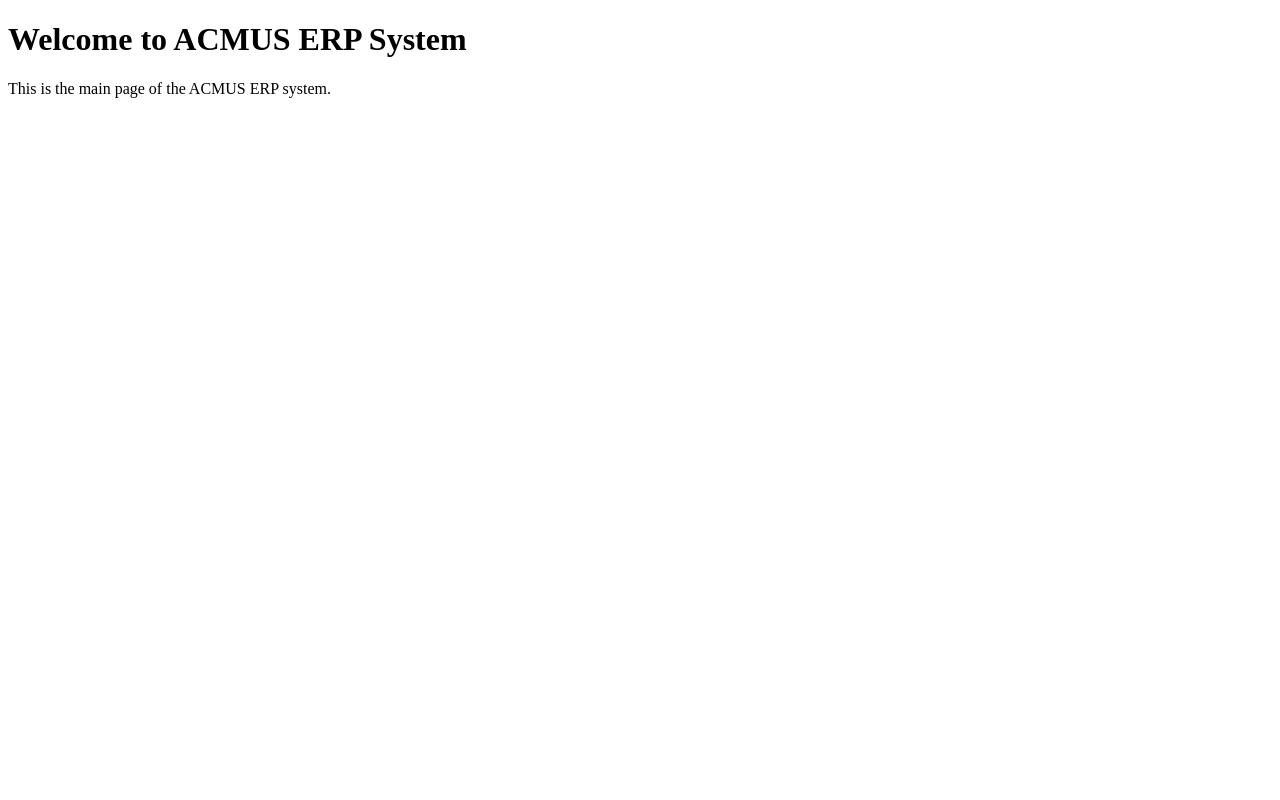
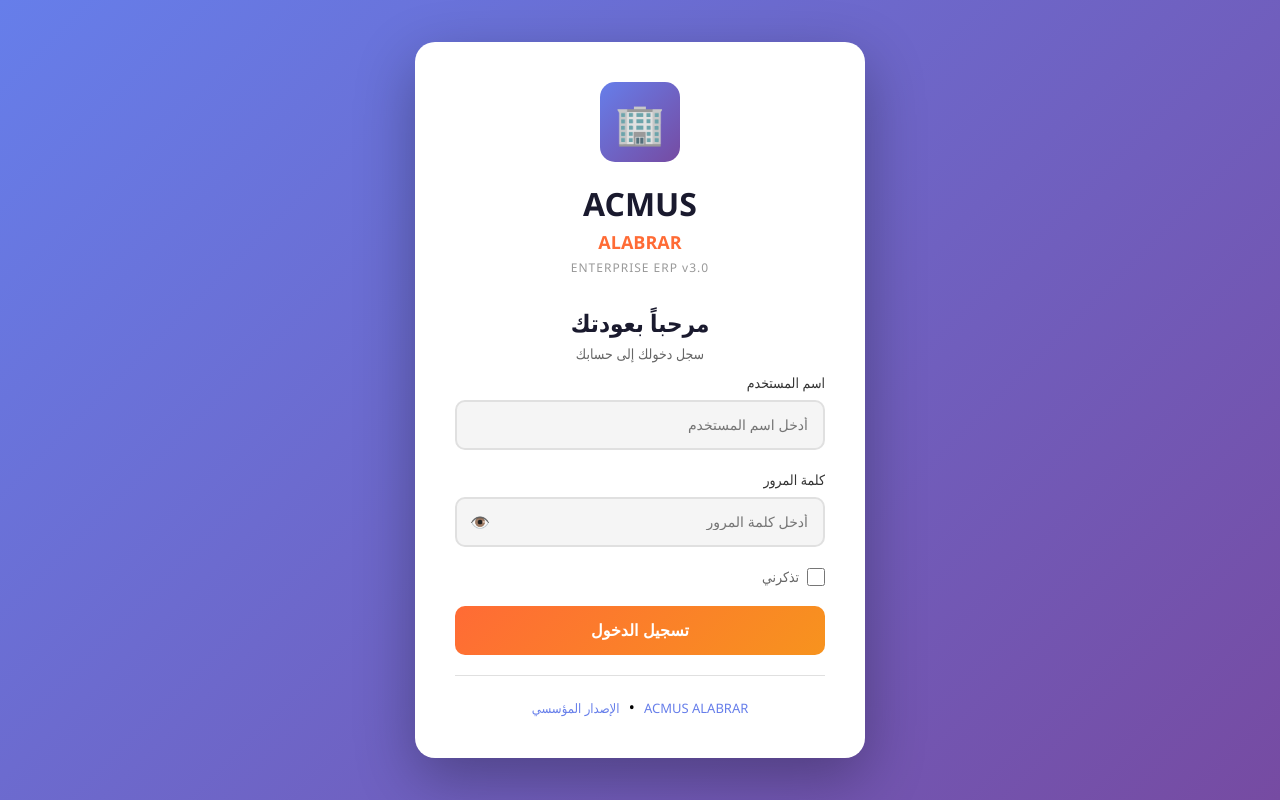
Before and after one commit to Ahmed1212-pil/acmus-erp, a plain HTML site: page index.html in a window 1280 px wide. Drawn offline with Linux system fonts and the light colour scheme.

Commit message:
Update index.html for Arabic language support

```diff
--- a/index.html
+++ b/index.html
@@ -1,12 +1,239 @@
 <!DOCTYPE html>
-<html lang="en">
+<html lang="ar" dir="rtl">
 <head>
     <meta charset="UTF-8">
     <meta name="viewport" content="width=device-width, initial-scale=1.0">
-    <title>ACMUS ERP System</title>
+    <title>ACMUS ALABRAR - Enterprise ERP</title>
+    <style>
+        * {
+            margin: 0;
+            padding: 0;
+            box-sizing: border-box;
+        }
+
+        body {
+            font-family: 'Segoe UI', Tahoma, Geneva, Verdana, sans-serif;
+            background: linear-gradient(135deg, #667eea 0%, #764ba2 100%);
+            min-height: 100vh;
+            display: flex;
+            justify-content: center;
+            align-items: center;
+            padding: 20px;
+        }
+
+        .container {
+            background: white;
+            border-radius: 20px;
+            box-shadow: 0 20px 60px rgba(0, 0, 0, 0.3);
+            padding: 40px;
+            max-width: 450px;
+            width: 100%;
+        }
+
+        .header {
+            text-align: center;
+            margin-bottom: 30px;
+        }
+
+        .logo {
+            width: 80px;
+            height: 80px;
+            margin: 0 auto 20px;
+            background: linear-gradient(135deg, #667eea 0%, #764ba2 100%);
+            border-radius: 15px;
+            display: flex;
+            align-items: center;
+            justify-content: center;
+            font-size: 40px;
+        }
+
+        .title {
+            font-size: 32px;
+            font-weight: bold;
+            color: #1a1a2e;
+            margin-bottom: 5px;
+        }
+
+        .subtitle {
+            font-size: 18px;
+            color: #ff6b35;
+            font-weight: 600;
+            margin-bottom: 5px;
+        }
+
+        .version {
+            font-size: 12px;
+            color: #999;
+            letter-spacing: 1px;
+        }
+
+        .welcome-text {
+            text-align: center;
+            margin: 30px 0 10px;
+        }
+
+        .welcome-text h2 {
+            font-size: 24px;
+            color: #1a1a2e;
+            margin-bottom: 5px;
+        }
+
+        .welcome-text p {
+            font-size: 14px;
+            color: #666;
+        }
+
+        .form-group {
+            margin-bottom: 20px;
+        }
+
+        .form-group label {
+            display: block;
+            margin-bottom: 8px;
+            color: #333;
+            font-size: 14px;
+            font-weight: 500;
+        }
+
+        .input-wrapper {
+            position: relative;
+        }
+
+        .form-group input {
+            width: 100%;
+            padding: 15px;
+            border: 2px solid #e0e0e0;
+            border-radius: 10px;
+            font-size: 14px;
+            transition: all 0.3s;
+            background: #f5f5f5;
+        }
+
+        .form-group input:focus {
+            outline: none;
+            border-color: #667eea;
+            background: white;
+        }
+
+        .password-toggle {
+            position: absolute;
+            left: 15px;
+            top: 50%;
+            transform: translateY(-50%);
+            cursor: pointer;
+            color: #999;
+        }
+
+        .remember-me {
+            display: flex;
+            align-items: center;
+            margin-bottom: 20px;
+        }
+
+        .remember-me input {
+            margin-left: 8px;
+            width: 18px;
+            height: 18px;
+        }
+
+        .remember-me label {
+            font-size: 14px;
+            color: #666;
+            cursor: pointer;
+        }
+
+        .login-btn {
+            width: 100%;
+            padding: 15px;
+            background: linear-gradient(135deg, #ff6b35 0%, #f7931e 100%);
+            color: white;
+            border: none;
+            border-radius: 10px;
+            font-size: 16px;
+            font-weight: 600;
+            cursor: pointer;
+            transition: all 0.3s;
+        }
+
+        .login-btn:hover {
+            transform: translateY(-2px);
+            box-shadow: 0 10px 20px rgba(255, 107, 53, 0.3);
+        }
+
+        .footer {
+            text-align: center;
+            margin-top: 20px;
+            padding-top: 20px;
+            border-top: 1px solid #e0e0e0;
+        }
+
+        .footer a {
+            color: #667eea;
+            text-decoration: none;
+            font-size: 13px;
+            margin: 0 5px;
+        }
+
+        .footer a:hover {
+            text-decoration: underline;
+        }
+    </style>
 </head>
 <body>
-    <h1>Welcome to ACMUS ERP System</h1>
-    <p>This is the main page of the ACMUS ERP system.</p>
+    <div class="container">
+        <div class="header">
+            <div class="logo">🏢</div>
+            <div class="title">ACMUS</div>
+            <div class="subtitle">ALABRAR</div>
+            <div class="version">ENTERPRISE ERP v3.0</div>
+        </div>
+
+        <div class="welcome-text">
+            <h2>مرحباً بعودتك</h2>
+            <p>سجل دخولك إلى حسابك</p>
+        </div>
+
+        <form id="loginForm">
+            <div class="form-group">
+                <label>اسم المستخدم</label>
+                <input type="text" id="username" placeholder="أدخل اسم المستخدم" required>
+            </div>
+
+            <div class="form-group">
+                <label>كلمة المرور</label>
+                <div class="input-wrapper">
+                    <input type="password" id="password" placeholder="أدخل كلمة المرور" required>
+                    <span class="password-toggle" onclick="togglePassword()">👁️</span>
+                </div>
+            </div>
+
+            <div class="remember-me">
+                <input type="checkbox" id="remember">
+                <label for="remember">تذكرني</label>
+            </div>
+
+            <button type="submit" class="login-btn">تسجيل الدخول</button>
+        </form>
+
+        <div class="footer">
+            <a href="#">ACMUS ALABRAR</a> • <a href="#">الإصدار المؤسسي</a>
+        </div>
+    </div>
+
+    <script>
+        function togglePassword() {
+            const passwordInput = document.getElementById('password');
+            if (passwordInput.type === 'password') {
+                passwordInput.type = 'text';
+            } else {
+                passwordInput.type = 'password';
+            }
+        }
+
+        document.getElementById('loginForm').addEventListener('submit', function(e) {
+            e.preventDefault();
+            alert('مرحباً بك في نظام ACMUS ALABRAR ERP!');
+        });
+    </script>
 </body>
 </html>
```
